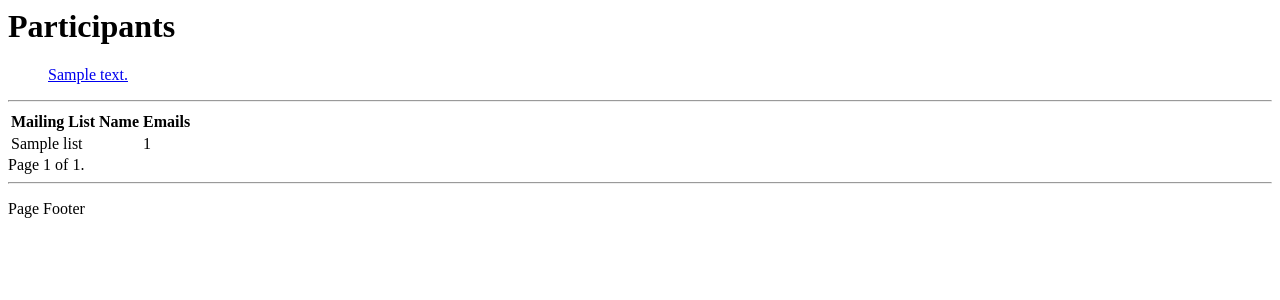
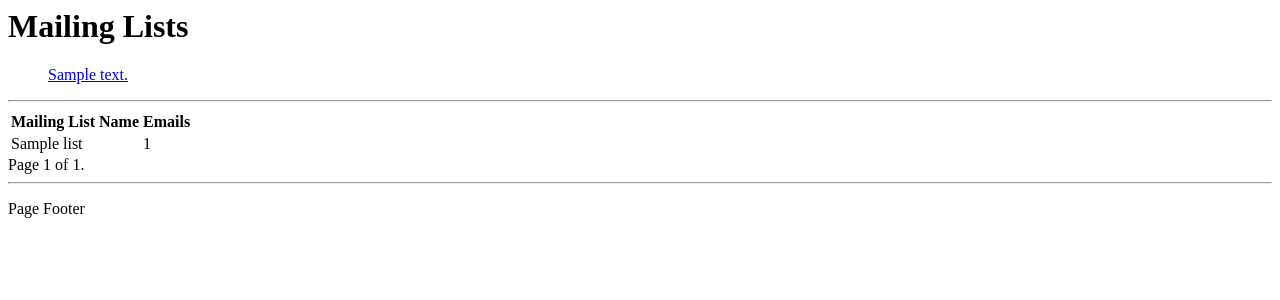
Before and after one commit to SorraTheOrc/listeningPost, a Django app: template mailboxAnalysis/template/listMailingList.html in a window 1280 px wide. Shown: the top 300 px of the page. Run offline with Django 3.2, Linux system fonts and the light colour scheme; the template is opened without the code that fills it: most values are stand-ins (such as "Sample title", 1, 10 or a date in 2020).

Commit message:
fix page title

```diff
--- a/mailboxAnalysis/template/listMailingList.html
+++ b/mailboxAnalysis/template/listMailingList.html
@@ -1,7 +1,7 @@
 {% extends "page.tmpl.html" %}
 
-{% block title %}All Participants{% endblock %}
-{% block pageTitle %}Participants{% endblock %}
+{% block title %}All Mailing Lists{% endblock %}
+{% block pageTitle %}Mailing Lists{% endblock %}
 
 {% block content %}
 
```
